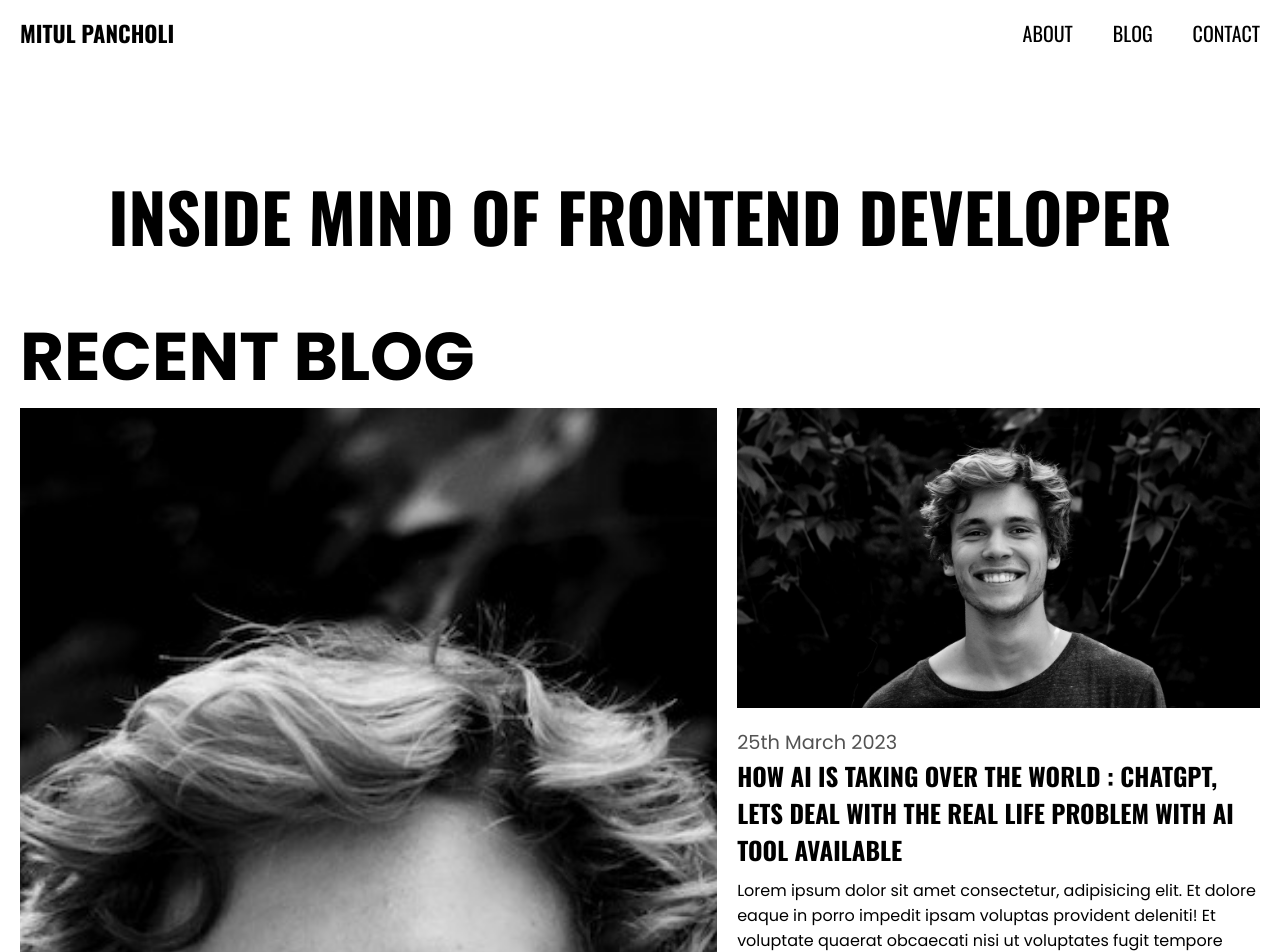
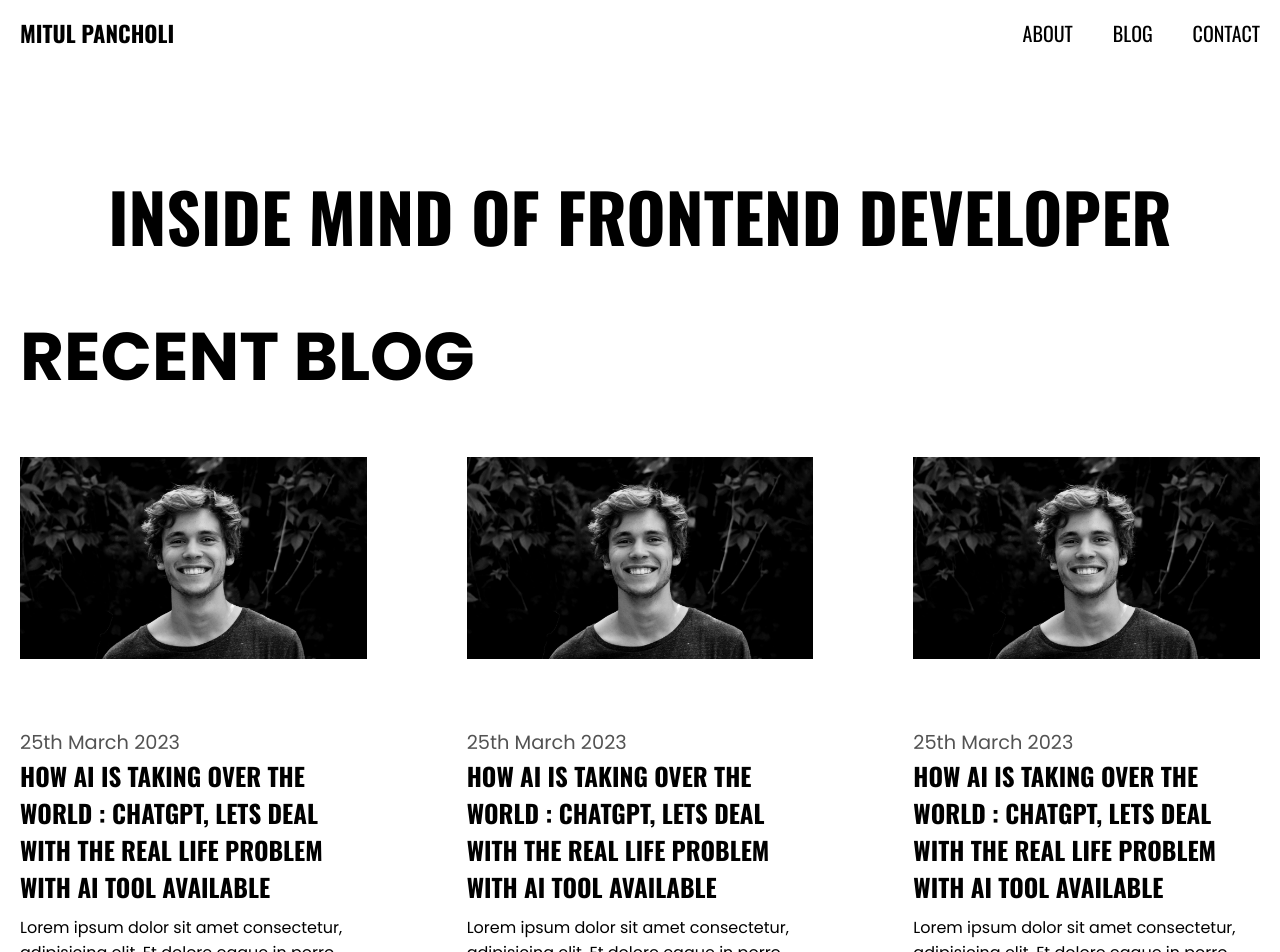
Before and after one commit to mitulpancholi/personalWebsite, a Next.js app: page /blog in a window 1280 px wide. Shown: the top 952 px of the page. Built offline with nearby package versions, Linux system fonts and the light colour scheme.

Commit message:
blog listing updated

```diff
--- a/components/blog/allBlog.tsx
+++ b/components/blog/allBlog.tsx
@@ -1,6 +1,7 @@
 import styled from "styled-components";
 import BlogCard from "./blogCard";
 import Clamp from "../../lib/Clamp";
+import { devices } from "../../styles/media/device";
 
 const AllBlogs = () => {
   return (
@@ -24,13 +25,19 @@ const AllBlogs = () => {
 export default AllBlogs;
 
 const StyledSection = styled.section`
-padding-top: 100px;
-`
+  padding-top: 100px;
+`;
 
 const StyledBlogSection = styled.div`
+  @media ${devices.tablet} {
+    grid-template-columns: repeat(2, 1fr);
+  }
+  @media ${devices.laptop} {
+    grid-template-columns: repeat(3, 1fr);
+  }
   display: grid;
   gap: 100px;
-  grid-template-columns: repeat(3, 1fr);
+  grid-template-columns: repeat(1, 1fr);
 `;
 
 const StyledTitle = styled.h3`
--- a/components/blog/blogCard.tsx
+++ b/components/blog/blogCard.tsx
@@ -56,7 +56,7 @@ const StyledImageWrapper = styled.div<ImageWrapperProps>`
   width: 100%;
   height: ${(props) => (props.height ? props.height : "300px")};
   img {
-    object-fit: cover;
+    object-fit: contain;
     width: 100% !important;
     position: relative !important;
     height: 100% !important;
--- a/components/blog/recentBlog.tsx
+++ b/components/blog/recentBlog.tsx
@@ -1,14 +1,15 @@
 import styled from "styled-components";
 import Clamp from "../../lib/Clamp";
 import BlogCard from "./blogCard";
+import { devices } from "../../styles/media/device";
 
 const RecentBlog = () => {
   return (
     <StyledSection>
       <StyledTitle>Recent Blog</StyledTitle>
       <BlogListing>
-        <BlogCard height="80%" />
-        <BlogCard  />
+        <BlogCard />
+        <BlogCard />
         <BlogCard />
         <BlogCard />
       </BlogListing>
@@ -29,15 +30,13 @@ const StyledSection = styled.section`
 `;
 
 const BlogListing = styled.div`
+ @media ${devices.tablet} {
+    grid-template-columns: repeat(2, 1fr);
+  }
+  @media ${devices.laptop} {
+    grid-template-columns: repeat(3, 1fr);
+  }
   display: grid;
-  grid-template-columns: 4fr 3fr;
-  grid-template-rows: 1fr 1fr 1fr;
-  gap: 20px;
-
-  article {
-    &:first-child {
-      grid-column: 1/2;
-      grid-row: 1/4;
-    }
-  }
+  gap: 100px;
+  grid-template-columns: repeat(1, 1fr);
 `;
```
Also changed, not shown: components/preloader.tsx (added, +39 -0 lines), pages/_app.tsx (+8 -2 lines).
